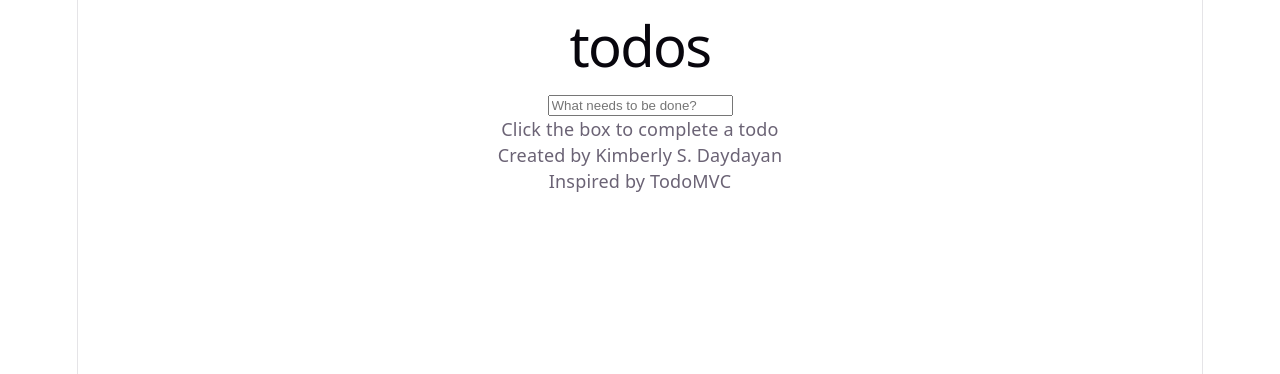
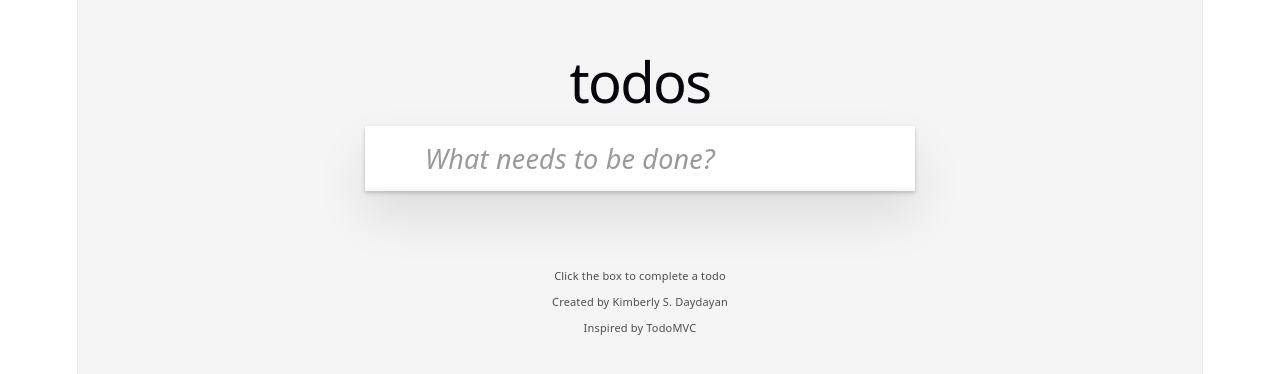
Before and after one commit to kimberlydaydayan25/csit340-todomvc, a React (Vite) app: page / in a window 1280 px wide. Shown: the top 374 px of the page. Built offline with nearby package versions, Linux system fonts and the light colour scheme.

Commit message:
fix: set up tailwind

```diff
--- a/src/index.css
+++ b/src/index.css
@@ -1,3 +1,5 @@
+@import "tailwindcss";
+
 :root {
   --text: #6b6375;
   --text-h: #08060d;
--- a/vite.config.js
+++ b/vite.config.js
@@ -1,7 +1,8 @@
 import react from '@vitejs/plugin-react'
 import { defineConfig } from 'vite'
+import tailwindcss from '@tailwindcss/vite'
 
 // https://vite.dev/config/
 export default defineConfig({
-  plugins: [react()],
+  plugins: [react(), tailwindcss()],
 })
```
